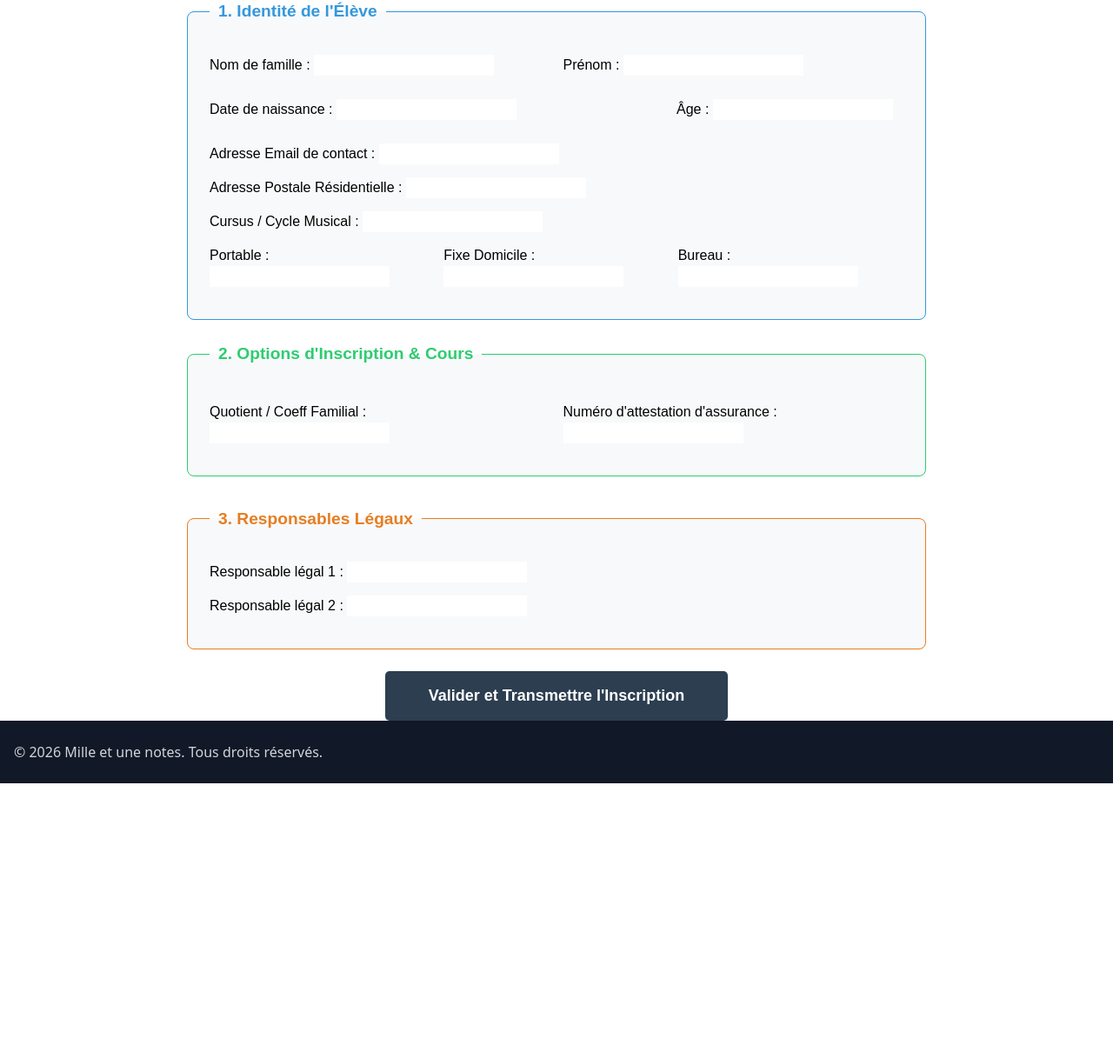
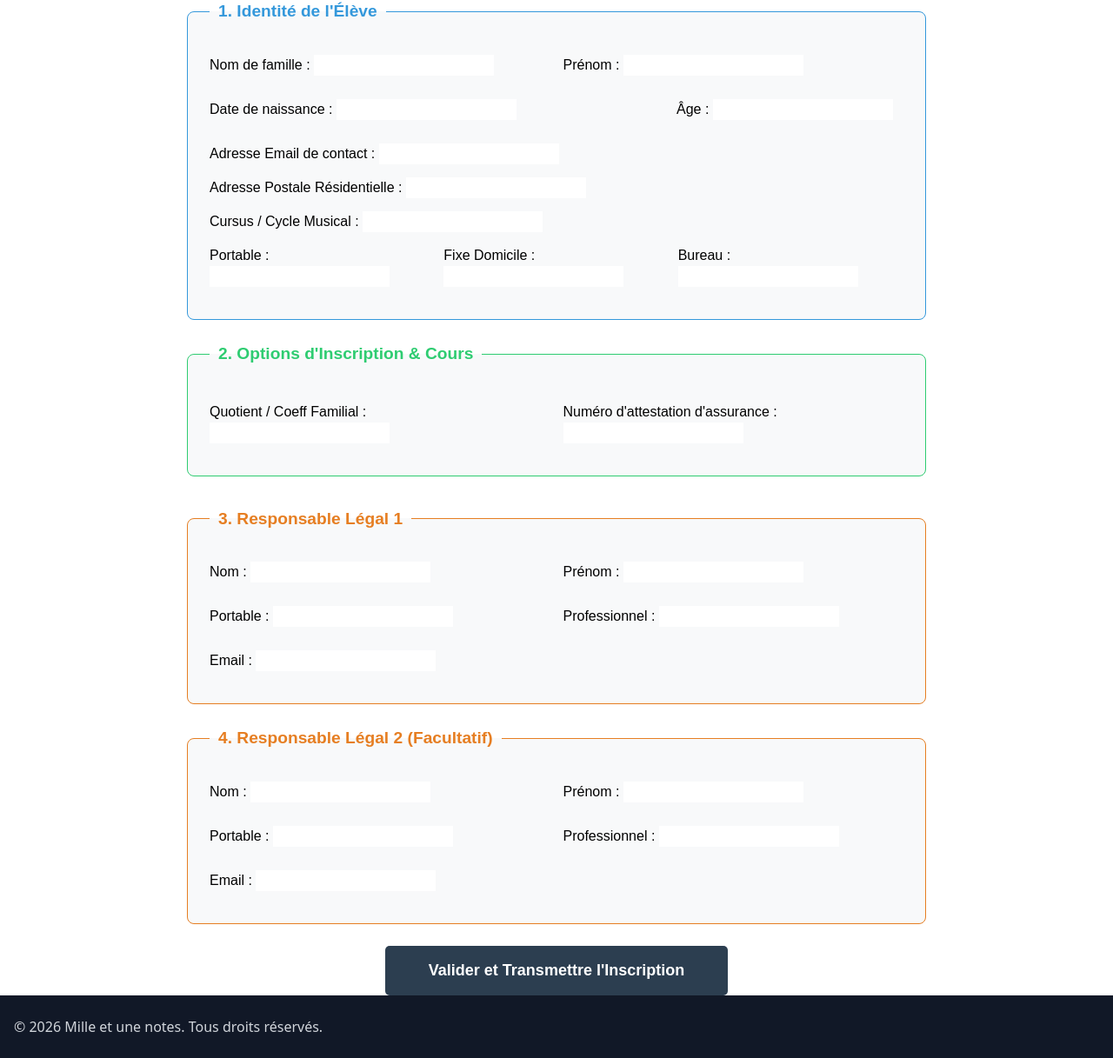
Before and after one commit to Kutaro42/ecole_de_musique, a Symfony app: template projet/templates/inscription/preinscription.html.twig in a window 1280 px wide. Shown: the part 119-1336 px from the top of the page at 87% size. Before the commit the page ends 1020 px from the top, so only its background shows below. Run offline with Twig, Linux system fonts and the light colour scheme; the template is opened without the code that fills it, so the values that code supplies are empty; form fields are guessed from the names that the template uses; some libraries are stand-ins or nearby versions.

Commit message:
<<FEATURE>> : Finalisation des champs du formulaires, ajout du formulaire croisé RESPONSABLELEGAL

```diff
--- a/projet/templates/inscription/preinscription.html.twig
+++ b/projet/templates/inscription/preinscription.html.twig
@@ -67,19 +67,43 @@
             </div>
         </fieldset>
 
-        {# === SECTION RESPONSABLES LÉGAUX === #}
+        {# === SECTION RESPONSABLE LÉGAL 1 === #}
         <fieldset style="border: 1px solid #e67e22; padding: 25px; border-radius: 8px; margin-bottom: 25px; background-color: #f8f9fa;">
-            <legend style="font-weight: bold; color: #e67e22; padding: 0 10px; font-size: 1.2rem;">3. Responsables Légaux</legend>
+            <legend style="font-weight: bold; color: #e67e22; padding: 0 10px; font-size: 1.2rem;">3. Responsable Légal 1</legend>
 
-            <div style="margin-top: 10px;">
-                {{ form_row(form_inscription.id_responsable_legal_1, {'label': 'Responsable légal 1 : '}) }}
+            <div style="display: grid; grid-template-columns: 1fr 1fr; gap: 15px; margin-top: 10px;">
+                <div>{{ form_row(form_inscription.id_responsable_legal_1.nom, {'label': 'Nom : '}) }}</div>
+                <div>{{ form_row(form_inscription.id_responsable_legal_1.prenom, {'label': 'Prénom : '}) }}</div>
+            </div>
+
+            <div style="display: grid; grid-template-columns: 1fr 1fr; gap: 15px; margin-top: 15px;">
+                <div>{{ form_row(form_inscription.id_responsable_legal_1.tel_portable, {'label': 'Portable : '}) }}</div>
+                <div>{{ form_row(form_inscription.id_responsable_legal_1.tel_professionnel, {'label': 'Professionnel : '}) }}</div>
             </div>
 
             <div style="margin-top: 15px;">
-                {{ form_row(form_inscription.id_responsable_legal_2, {'label': 'Responsable légal 2 : '}) }}
+                {{ form_row(form_inscription.id_responsable_legal_1.email, {'label': 'Email : '}) }}
             </div>
         </fieldset>
 
+        {# === SECTION RESPONSABLE LÉGAL 2 (Optionnel / Si besoin) === #}
+        <fieldset style="border: 1px solid #e67e22; padding: 25px; border-radius: 8px; margin-bottom: 25px; background-color: #f8f9fa;">
+            <legend style="font-weight: bold; color: #e67e22; padding: 0 10px; font-size: 1.2rem;">4. Responsable Légal 2 (Facultatif)</legend>
+
+            <div style="display: grid; grid-template-columns: 1fr 1fr; gap: 15px; margin-top: 10px;">
+                <div>{{ form_row(form_inscription.id_responsable_legal_2.nom, {'label': 'Nom : '}) }}</div>
+                <div>{{ form_row(form_inscription.id_responsable_legal_2.prenom, {'label': 'Prénom : '}) }}</div>
+            </div>
+
+            <div style="display: grid; grid-template-columns: 1fr 1fr; gap: 15px; margin-top: 15px;">
+                <div>{{ form_row(form_inscription.id_responsable_legal_2.tel_portable, {'label': 'Portable : '}) }}</div>
+                <div>{{ form_row(form_inscription.id_responsable_legal_2.tel_professionnel, {'label': 'Professionnel : '}) }}</div>
+            </div>
+
+            <div style="margin-top: 15px;">
+                {{ form_row(form_inscription.id_responsable_legal_2.email, {'label': 'Email : '}) }}
+            </div>
+        </fieldset>
         {# === BOUTON DE SOUMISSION === #}
         <div style="text-align: center;">
             <button type="submit" style="background-color: #2c3e50; color: white; padding: 15px 50px; border: none; border-radius: 5px; font-size: 18px; cursor: pointer; font-weight: bold; transition: background 0.2s;">
```
Also changed, not shown: projet/src/Entity/INSCRIPTION.php (+10 -56 lines), projet/src/Form/InscriptionType.php (+9 -16 lines), projet/src/Form/ResponsableLegalType.php (added, +29 -0 lines), 1 other file.
